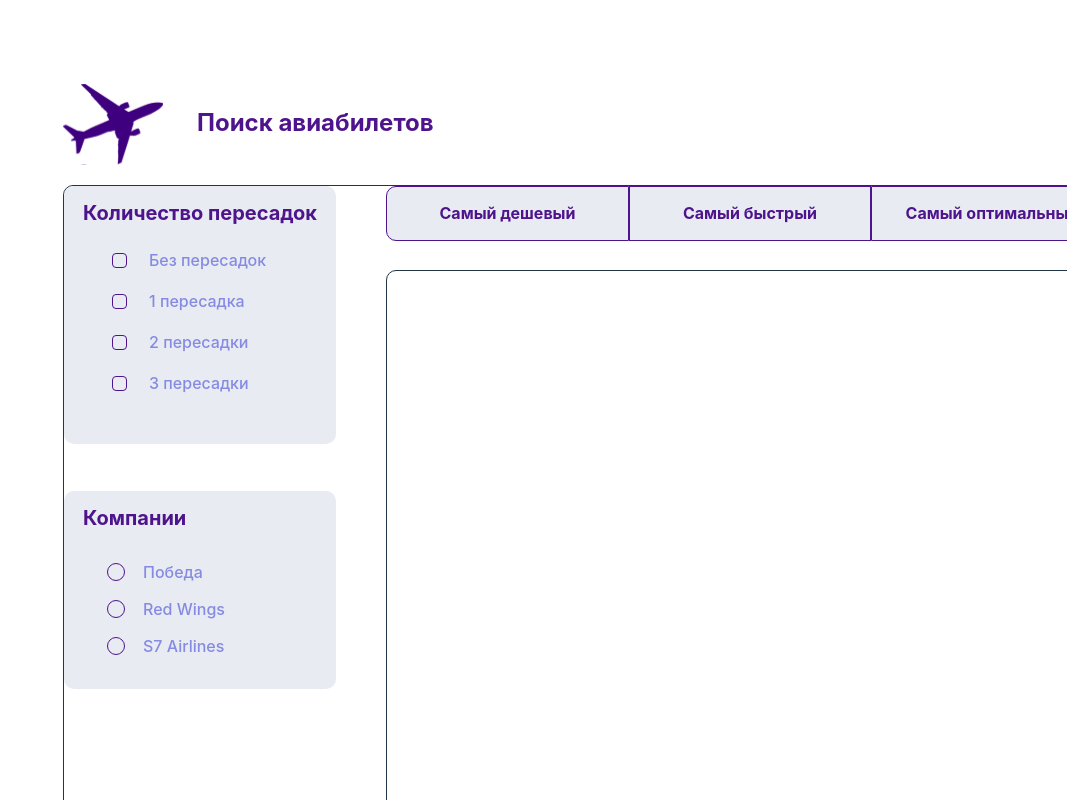
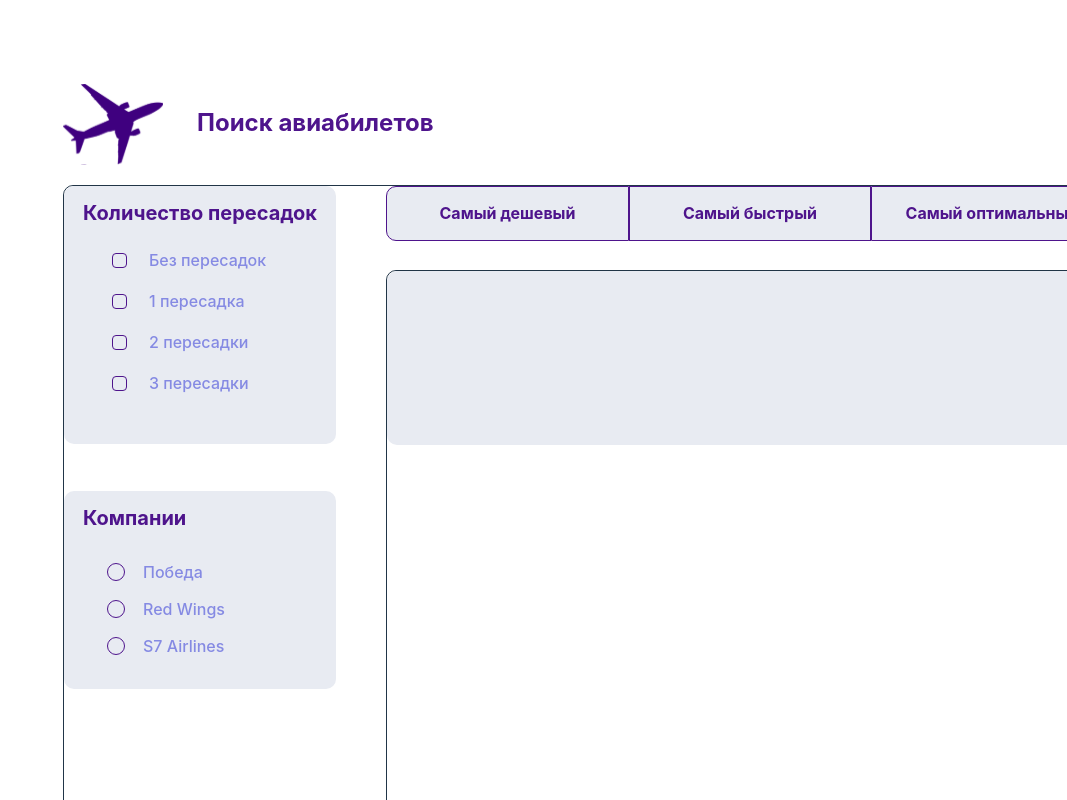
Before and after one commit to BatanAndrei/search-for-flights-rdux-toolkit-ts, a React (Vite) app: page / in a window 1280 px wide. Shown: the top 800 px of the page, without its empty margins (213-1280 px from the left). Built offline with nearby package versions, Linux system fonts and the light colour scheme.

Commit message:
initial commit

```diff
--- a/src/Layout/Main/BlockFilterCompanies/blockFilterCompanies.module.css
+++ b/src/Layout/Main/BlockFilterCompanies/blockFilterCompanies.module.css
@@ -50,6 +50,7 @@
     background-repeat: no-repeat;
     background-position: center center;
     background-size: 100% 100%;
+    cursor: pointer;
   }
 
   .custom_radio > input:checked + span::before {
--- a/src/Layout/Main/TicketsInfo/TicketsInfo.tsx
+++ b/src/Layout/Main/TicketsInfo/TicketsInfo.tsx
@@ -2,9 +2,9 @@ import style from './ticketsInfo.module.css';
 
 function TicketsInfo() {
     return (
-        <>
+        <div className={style.ticket}>
 
-        </>
+        </div>
     )
 }
 
--- a/src/Layout/Main/TicketsInfo/ticketsInfo.module.css
+++ b/src/Layout/Main/TicketsInfo/ticketsInfo.module.css
@@ -0,0 +1,6 @@
+.ticket {
+    width: 727px;
+    height: 174px;
+    border-radius: 10px;
+    background-color: #E8EBF2;
+}
```
